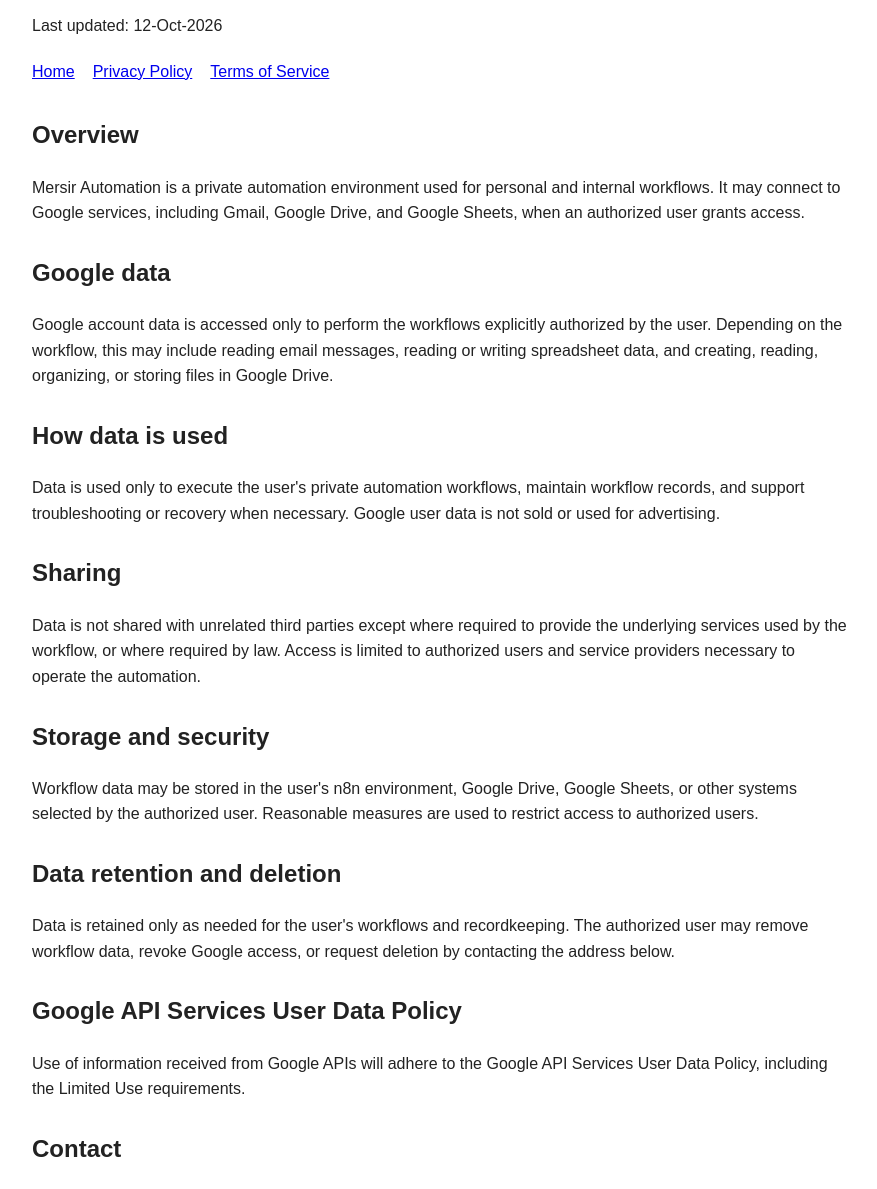
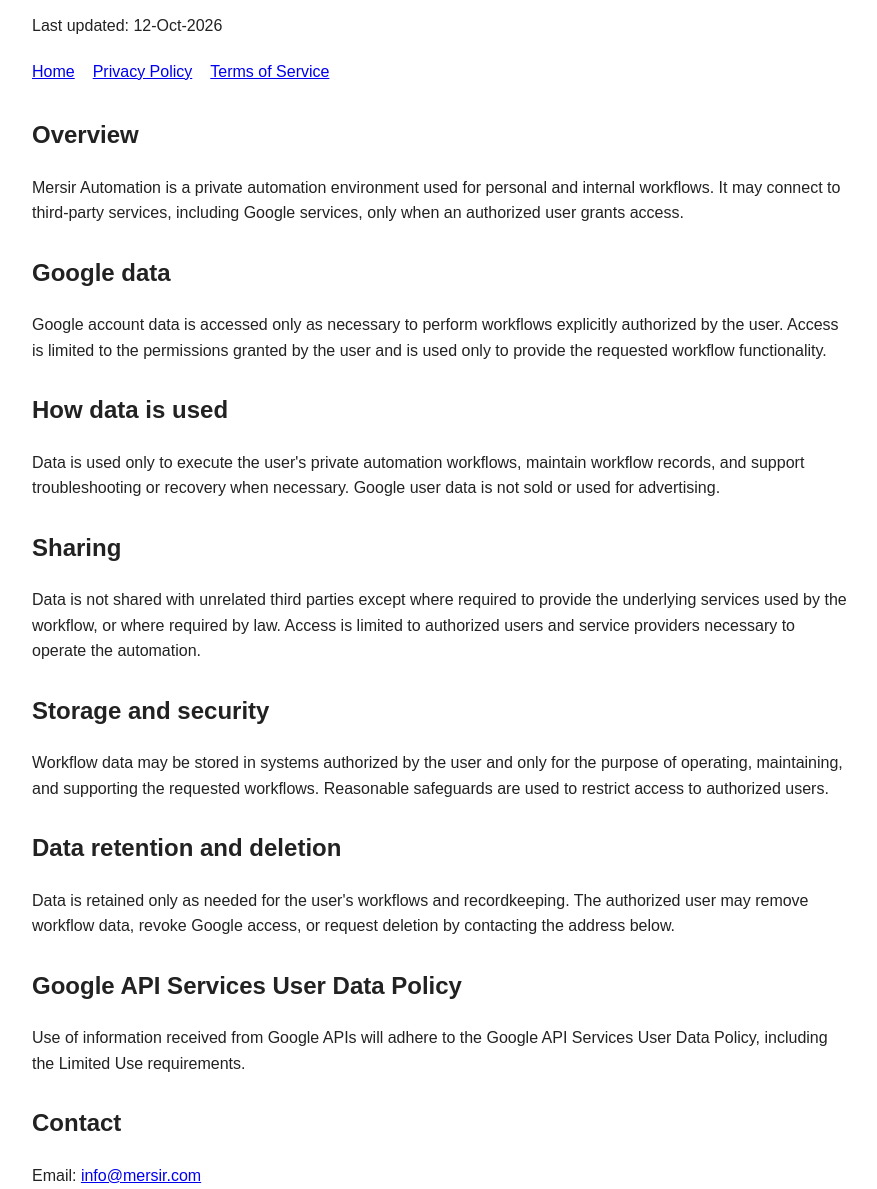
Before and after one commit to ccsom/mersir-site, a plain HTML site: page privacy.html in a window 1280 px wide. Shown: the part 102-1291 px from the top of the page, without its empty margins (198-1075 px from the left). Drawn offline with Linux system fonts and the light colour scheme.

Commit message:
Simplify privacy policy wording and update contact email

```diff
--- a/privacy.html
+++ b/privacy.html
@@ -15,20 +15,20 @@
 <p>Last updated: 12-Oct-2026</p>
 <nav><a href="/">Home</a><a href="/privacy.html">Privacy Policy</a><a href="/terms.html">Terms of Service</a></nav>
 <h2>Overview</h2>
-<p>Mersir Automation is a private automation environment used for personal and internal workflows. It may connect to Google services, including Gmail, Google Drive, and Google Sheets, when an authorized user grants access.</p>
+<p>Mersir Automation is a private automation environment used for personal and internal workflows. It may connect to third-party services, including Google services, only when an authorized user grants access.</p>
 <h2>Google data</h2>
-<p>Google account data is accessed only to perform the workflows explicitly authorized by the user. Depending on the workflow, this may include reading email messages, reading or writing spreadsheet data, and creating, reading, organizing, or storing files in Google Drive.</p>
+<p>Google account data is accessed only as necessary to perform workflows explicitly authorized by the user. Access is limited to the permissions granted by the user and is used only to provide the requested workflow functionality.</p>
 <h2>How data is used</h2>
 <p>Data is used only to execute the user's private automation workflows, maintain workflow records, and support troubleshooting or recovery when necessary. Google user data is not sold or used for advertising.</p>
 <h2>Sharing</h2>
 <p>Data is not shared with unrelated third parties except where required to provide the underlying services used by the workflow, or where required by law. Access is limited to authorized users and service providers necessary to operate the automation.</p>
 <h2>Storage and security</h2>
-<p>Workflow data may be stored in the user's n8n environment, Google Drive, Google Sheets, or other systems selected by the authorized user. Reasonable measures are used to restrict access to authorized users.</p>
+<p>Workflow data may be stored in systems authorized by the user and only for the purpose of operating, maintaining, and supporting the requested workflows. Reasonable safeguards are used to restrict access to authorized users.</p>
 <h2>Data retention and deletion</h2>
 <p>Data is retained only as needed for the user's workflows and recordkeeping. The authorized user may remove workflow data, revoke Google access, or request deletion by contacting the address below.</p>
 <h2>Google API Services User Data Policy</h2>
 <p>Use of information received from Google APIs will adhere to the Google API Services User Data Policy, including the Limited Use requirements.</p>
 <h2>Contact</h2>
-<p>Email: <a href="mailto:dtreceipts8@gmail.com">dtreceipts8@gmail.com</a></p>
+<p>Email: <a href="mailto:info@mersir.com">info@mersir.com</a></p>
 <footer>© 2026 Mersir Automation</footer>
 </body></html>
```
